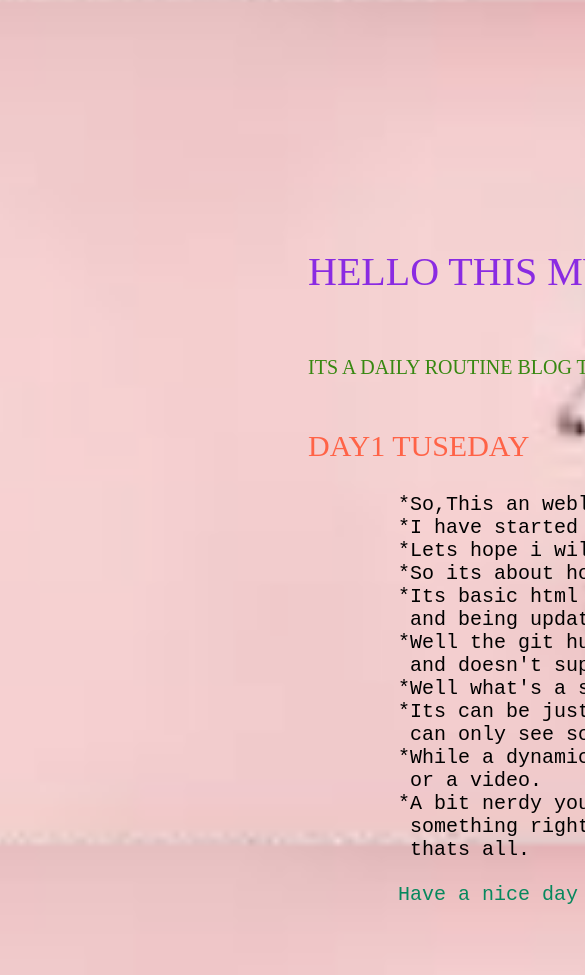
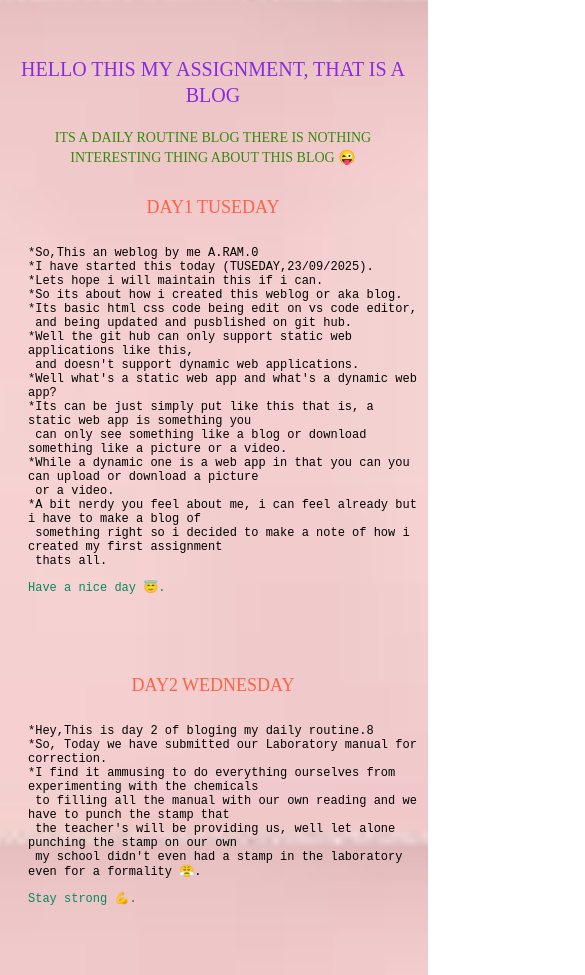
Before and after one commit to RAM5442/Englishblog, a plain HTML site: page index.html in a window 390 px wide. Shown: the top 975 px of the page, 585 px wide, since content can reach past the window. Drawn offline with Linux system fonts and the light colour scheme.

Commit message:
medai query has been added to the css file now

```diff
--- a/index.css
+++ b/index.css
@@ -66,3 +66,124 @@ body{
     margin-left:0px;
     padding: 0%;
 }
+
+/* Mobile Responsive Media Queries */
+@media screen and (max-width: 768px) {
+    body {
+        width: 100% !important;
+        height: auto !important;
+        background-size: cover;
+        background-position: center;
+        display: block;
+        padding: 10px;
+    }
+
+    .day0 {
+        margin-left: 0 !important;
+        margin-top: 20px !important;
+        width: 100%;
+        padding: 10px;
+    }
+
+    .myheading1 {
+        font-size: 24px !important;
+        display: block !important;
+        text-align: center;
+        line-height: 1.3;
+    }
+
+    .myheading2 {
+        font-size: 16px !important;
+        text-align: center;
+        line-height: 1.4;
+    }
+
+    .da {
+        margin-top: 30px !important;
+        width: 100%;
+    }
+
+    .mainhead {
+        font-size: 22px !important;
+        text-align: center;
+    }
+
+    .cont {
+        font-size: 14px !important;
+        margin-left: 0 !important;
+        width: 100% !important;
+        text-align: left;
+        white-space: pre-wrap;
+        word-wrap: break-word;
+        overflow-wrap: break-word;
+        padding: 10px;
+    }
+
+    .tourimgp {
+        grid-template-columns: 1fr !important;
+        grid-template-rows: auto !important;
+        gap: 10px;
+        justify-items: center;
+    }
+
+    .imgpt {
+        width: 100% !important;
+        max-width: 300px;
+        height: auto !important;
+        margin: 5px 0 !important;
+    }
+
+    .tourvid1 {
+        margin-left: 0 !important;
+        width: 100%;
+    }
+
+    video {
+        width: 100% !important;
+        height: auto !important;
+    }
+
+    pre {
+        white-space: pre-wrap;
+        word-wrap: break-word;
+    }
+}
+
+/* For very small phones */
+@media screen and (max-width: 480px) {
+    .myheading1 {
+        font-size: 20px !important;
+    }
+
+    .myheading2 {
+        font-size: 14px !important;
+    }
+
+    .mainhead {
+        font-size: 18px !important;
+    }
+
+    .cont {
+        font-size: 12px !important;
+    }
+
+    .imgpt {
+        max-width: 250px;
+    }
+}
+
+/* For landscape orientation on mobile */
+@media screen and (max-height: 500px) and (orientation: landscape) {
+    body {
+        height: auto !important;
+        min-height: 100vh;
+    }
+
+    .day0 {
+        margin-top: 10px !important;
+    }
+
+    .da {
+        margin-top: 20px !important;
+    }
+}
```
